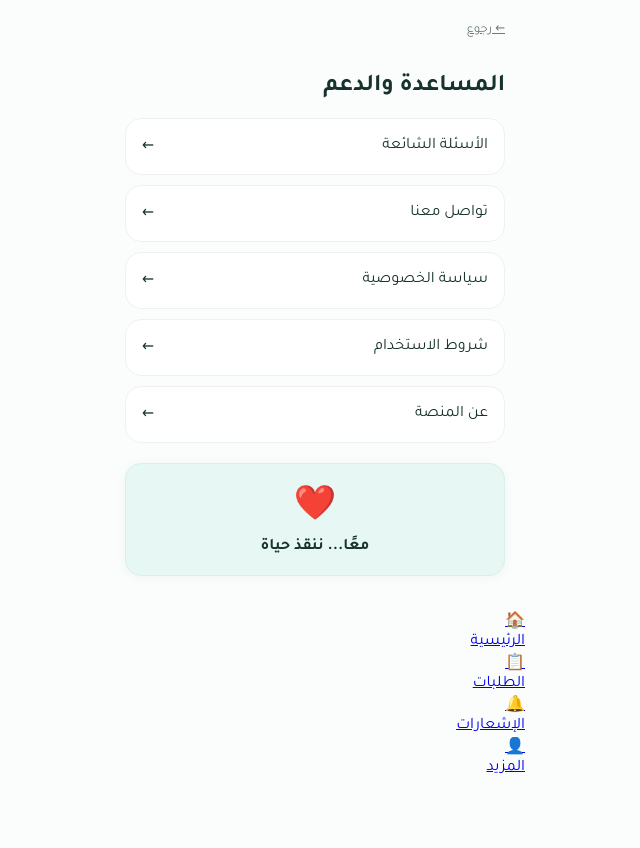
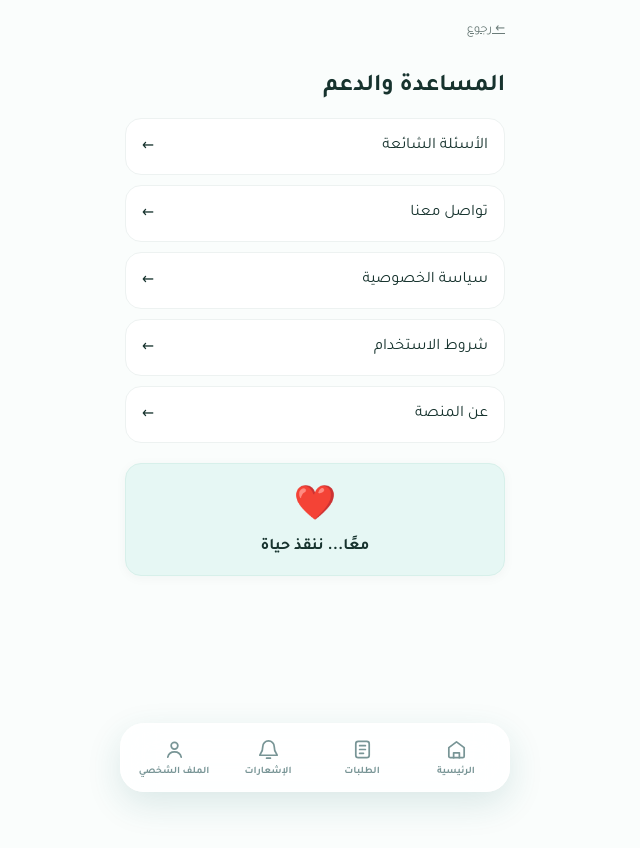
Before and after one commit to saedhamdy660-wq/nabd-alamal-frontend, a React (Vite) app: page /support in a window 1280 px wide. Shown: the top 848 px of the page, without its empty margins (325-965 px from the left). After the commit the page ends 800 px from the top, so only its background shows below. Built offline with nearby package versions, Linux system fonts and the light colour scheme.

Commit message:
Enhance Navbar with SVG icons and new styles
Refactor Navbar component to use SVG icons and update styles.

```diff
--- a/src/components/Navbar.jsx
+++ b/src/components/Navbar.jsx
@@ -2,25 +2,173 @@ import React from "react";
 import { NavLink } from "react-router-dom";
 
 const links = [
-  { to: "/home", label: "الرئيسية", icon: "🏠" },
-  { to: "/requests", label: "الطلبات", icon: "📋" },
-  { to: "/notifications", label: "الإشعارات", icon: "🔔" },
-  { to: "/profile", label: "المزيد", icon: "👤" },
+  {
+    to: "/profile",
+    label: "الملف الشخصي",
+    icon: (
+      <svg viewBox="0 0 24 24" fill="none">
+        <circle cx="12" cy="8" r="3.5" />
+        <path d="M5 20c.8-3.5 3.1-5.5 7-5.5s6.2 2 7 5.5" />
+      </svg>
+    ),
+  },
+  {
+    to: "/notifications",
+    label: "الإشعارات",
+    icon: (
+      <svg viewBox="0 0 24 24" fill="none">
+        <path d="M18 9a6 6 0 0 0-12 0c0 7-3 7-3 9h18c0-2-3-2-3-9Z" />
+        <path d="M10 21h4" />
+      </svg>
+    ),
+  },
+  {
+    to: "/requests",
+    label: "الطلبات",
+    icon: (
+      <svg viewBox="0 0 24 24" fill="none">
+        <rect x="5" y="3.5" width="14" height="17" rx="2.5" />
+        <path d="M9 8h6M9 12h6M9 16h4" />
+      </svg>
+    ),
+  },
+  {
+    to: "/home",
+    label: "الرئيسية",
+    icon: (
+      <svg viewBox="0 0 24 24" fill="none">
+        <path d="m4 10 8-6 8 6v9a1.5 1.5 0 0 1-1.5 1.5h-13A1.5 1.5 0 0 1 4 19v-9Z" />
+        <path d="M9 20.5v-5h6v5" />
+      </svg>
+    ),
+  },
 ];
 
 export default function Navbar() {
   return (
-    <nav className="bottom-nav">
+    <>
+      <nav className="global-bottom-nav" dir="ltr">
         {links.map((link) => (
           <NavLink
             key={link.to}
             to={link.to}
-          className={({ isActive }) => (isActive ? "active" : "")}
+            className={({ isActive }) =>
+              `global-nav-item ${isActive ? "active" : ""}`
+            }
           >
-          <div>{link.icon}</div>
-          <div>{link.label}</div>
+            <span className="global-nav-icon">{link.icon}</span>
+
+            <span className="global-nav-label" dir="rtl">
+              {link.label}
+            </span>
           </NavLink>
         ))}
       </nav>
+
+      <style>{`
+        .global-bottom-nav {
+          position: fixed;
+          z-index: 1000;
+          left: 9px;
+          right: 9px;
+          bottom: 8px;
+          height: 69px;
+
+          display: flex;
+          align-items: stretch;
+          justify-content: space-around;
+
+          padding: 6px;
+          border-radius: 24px;
+
+          background: rgba(255, 255, 255, 0.82);
+          border: 1px solid rgba(255, 255, 255, 0.9);
+
+          box-shadow:
+            0 12px 35px rgba(30, 105, 105, 0.14),
+            inset 0 1px 0 rgba(255, 255, 255, 0.9);
+
+          backdrop-filter: blur(18px);
+          -webkit-backdrop-filter: blur(18px);
+        }
+
+        .global-nav-item {
+          position: relative;
+
+          flex: 1;
+          min-width: 0;
+
+          display: flex;
+          flex-direction: column;
+          align-items: center;
+          justify-content: center;
+          gap: 4px;
+
+          text-decoration: none;
+          color: #789596;
+
+          transition:
+            color 0.2s ease,
+            transform 0.2s ease;
+        }
+
+        .global-nav-item:active {
+          transform: scale(0.94);
+        }
+
+        .global-nav-icon {
+          width: 25px;
+          height: 25px;
+
+          display: flex;
+          align-items: center;
+          justify-content: center;
+        }
+
+        .global-nav-icon svg {
+          width: 23px;
+          height: 23px;
+
+          stroke: currentColor;
+          stroke-width: 1.8;
+          stroke-linecap: round;
+          stroke-linejoin: round;
+        }
+
+        .global-nav-label {
+          font-size: 10px;
+          font-weight: 700;
+          white-space: nowrap;
+        }
+
+        .global-nav-item.active {
+          color: #159b8a;
+        }
+
+        .global-nav-item.active::after {
+          content: "";
+
+          position: absolute;
+          bottom: -1px;
+          left: 50%;
+          transform: translateX(-50%);
+
+          width: 28px;
+          height: 3px;
+
+          border-radius: 10px;
+          background: #159b8a;
+        }
+
+        @media (min-width: 600px) {
+          .global-bottom-nav {
+            width: 390px;
+            left: 50%;
+            right: auto;
+            transform: translateX(-50%);
+          }
+        }
+      `}</style>
+    </>
   );
 }
```
Lines whose indentation alone changed are shown as unchanged.
